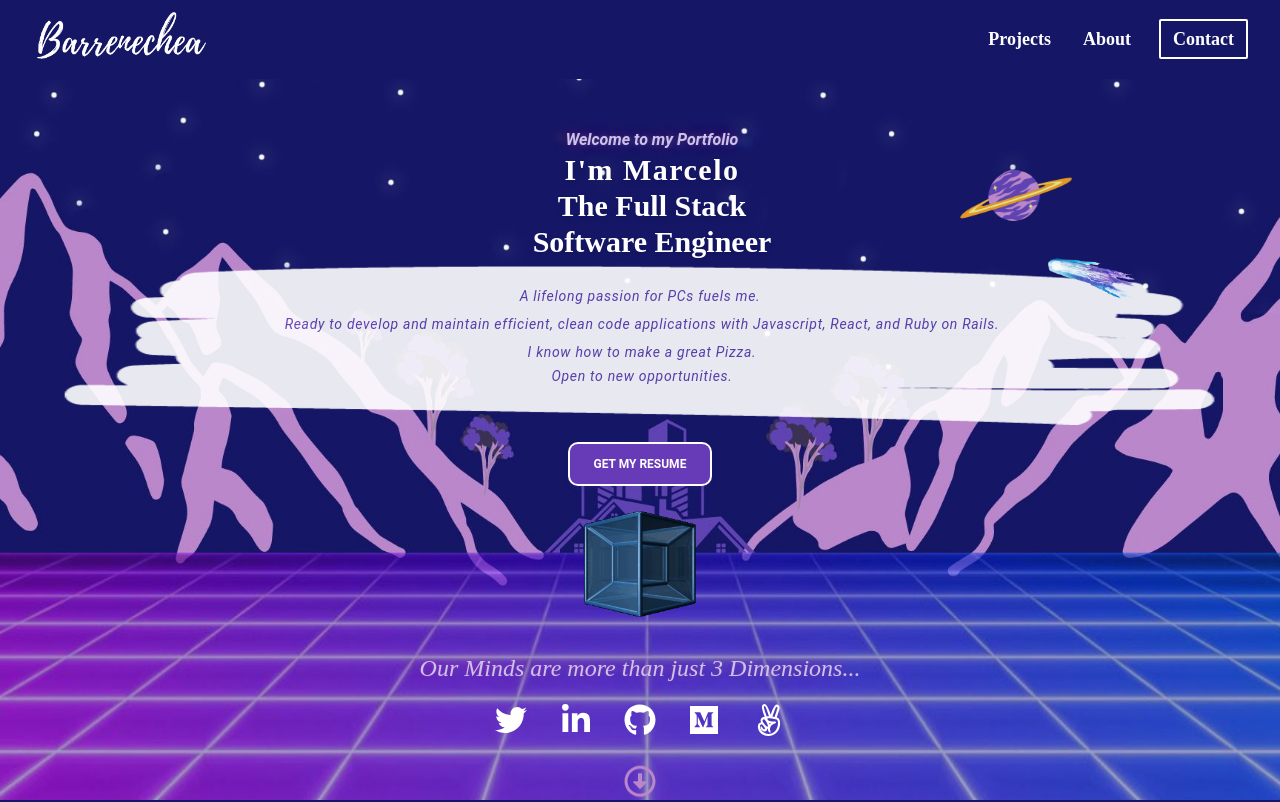
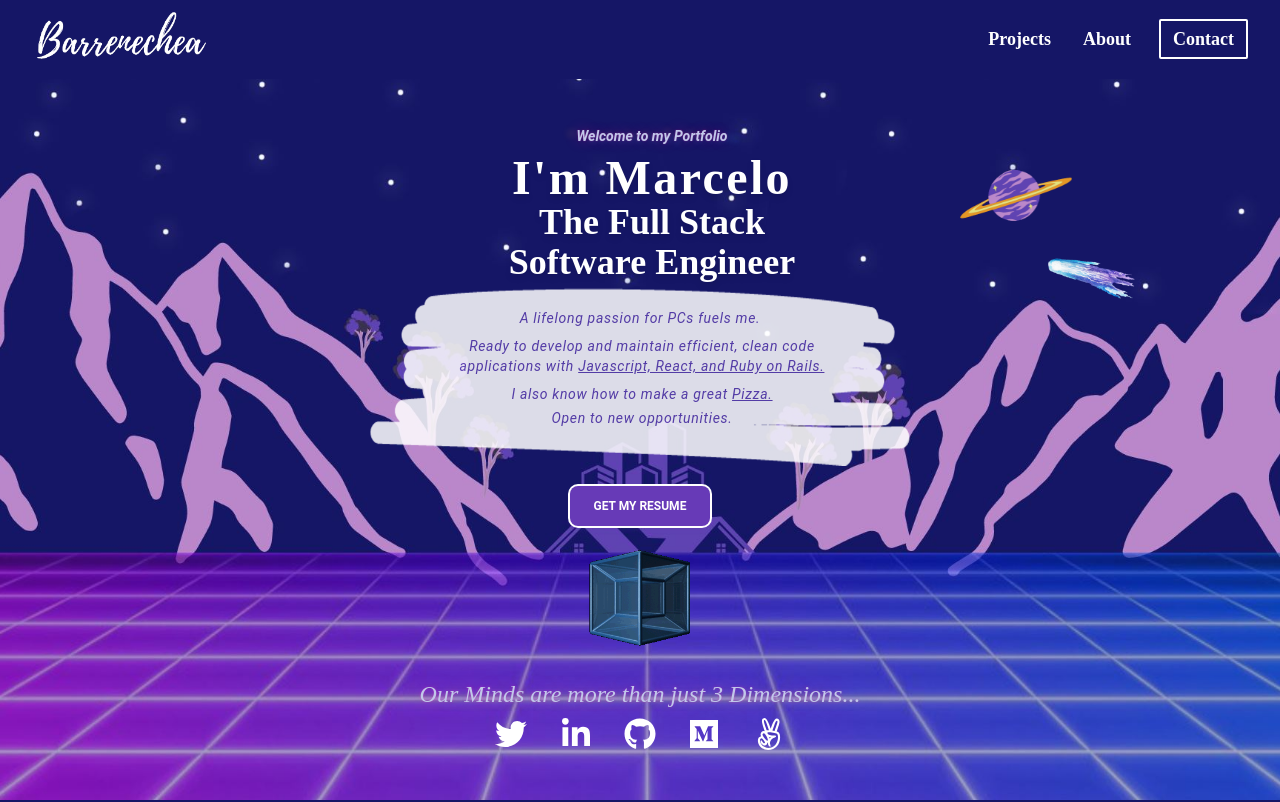
Before and after one commit to chelobotix/Portfolio_React, a React (Vite) app: page / in a window 1280 px wide. Shown: the top 802 px of the page. Built offline with nearby package versions, Linux system fonts and the light colour scheme; a web font is replaced by a local one.

Commit message:
Update hero style

```diff
--- a/src/components/Contact/Contact.jsx
+++ b/src/components/Contact/Contact.jsx
@@ -2,7 +2,7 @@ import SocialMediaIcons from "../SocialMediaIcons/SocialMediaIcons";
 
 const Contact = () => {
   return (
-    <ul className="w-3/4 flex justify-evenly gap-4 p-1 mt-4 mb-2 rounded">
+    <ul className="w-3/4 flex justify-evenly gap-4 p-1 mt-4 lg:mt-1 mb-2 rounded">
       <SocialMediaIcons color={"white"} size={"2rem"} />
     </ul>
   );
--- a/src/components/Hero/Hero.jsx
+++ b/src/components/Hero/Hero.jsx
@@ -43,25 +43,26 @@ const Hero = () => {
         >
           <img src={comet} alt="" />
         </motion.div>
-        <div className="flex flex-col items-center w-11/12 mt-32">
-          <p className="animateText font-semibold italic pl-6">Welcome to my Portfolio</p>
-          <h1 className="text-white font-bold  text-3xl drop-shadow-md font-monument text-center leading-9 tracking-wider pl-6">
+        <div className="flex flex-col items-center w-11/12 mt-20">
+          <p className="animateText text-sm font-semibold italic pl-6 md:py-2">Welcome to my Portfolio</p>
+          <h1 className="text-white font-bold  text-3xl md:text-4xl xl:text-5xl drop-shadow-md font-monument text-center leading-9 tracking-wider pl-6">
             I'm Marcelo
-            <p className=" md:tracking-normal 2xl:text-5xl">The Full Stack</p>
-            <p className=" md:tracking-normal 2xl:text-5xl">Software Engineer</p>
+            <p className=" md:tracking-normal text-2xl md:text-3xl xl:text-4xl">The Full Stack</p>
+            <p className=" md:tracking-normal text-2xl md:text-3xl xl:text-4xl">Software Engineer</p>
           </h1>
 
-          <div className="w-full">
-            <div className={`opacity-90 flex justify-center ${style.frame}`}>
+          <div className="w-full flex justify-center">
+            <div className={`opacity-[0.85] flex justify-center ${style.frame}`}>
               <div className="w-9/12">
                 <p className="text-dark-pink px-1 italic text-sm mb-2 tracking-wider text-center">
                   A lifelong passion for PCs fuels me.
                 </p>
                 <p className="text-dark-pink pl-1 italic text-sm mb-2 tracking-wider leading-5 text-center">
-                  Ready to develop and maintain efficient, clean code applications with Javascript, React, and Ruby on Rails.
+                  Ready to develop and maintain efficient, clean code applications with{" "}
+                  <span className="underline">Javascript, React, and Ruby on Rails.</span>
                 </p>
                 <p className="text-dark-pink pl-1 italic text-sm mb-1 tracking-wider text-center">
-                  I know how to make a great Pizza.
+                  I also know how to make a great <span className="underline">Pizza.</span>
                 </p>
                 <p className="text-dark-pink pl-1 italic text-sm mb-1 tracking-wider text-center">Open to new opportunities.</p>
               </div>
@@ -71,7 +72,7 @@ const Hero = () => {
           <CallAction />
         </div>
         <div>
-          <img className="w-28 h-auto lg:w-40 lg:pb-2 2xl:w-48" src={tesseract} alt="Tesseract" />
+          <img className="w-28 h-auto lg:w-36 lg:pb-2" src={tesseract} alt="Tesseract" />
         </div>
         <div>
           <p className="text-white text-l md:text-xl lg:text-2xl italic font-monument text-center animateText">
@@ -79,7 +80,6 @@ const Hero = () => {
           </p>
           <div className="flex flex-col items-center justify-center">
             <Contact />
-            <DownArrow color={"#ba87CA"} size={"2rem"} />
           </div>
         </div>
       </div>
--- a/src/components/Hero/Hero.module.css
+++ b/src/components/Hero/Hero.module.css
@@ -64,4 +64,5 @@
   background-size: 100% 100%;
   padding-top: 26px;
   padding-bottom: 42px;
+  max-width: 550px;
 }
--- a/src/components/Navbar/Navbar.jsx
+++ b/src/components/Navbar/Navbar.jsx
@@ -12,17 +12,27 @@ const Nav = () => {
 
   const navList = (
     <ul className="mb-4 mt-2 flex flex-col gap-2 lg:mb-0 lg:mt-0 lg:flex-row lg:items-center lg:gap-6">
-      <Typography as="li" variant="small" color="white" className="p-1 font-semibold font-monument text-lg">
+      <Typography
+        as="li"
+        variant="small"
+        color="white"
+        className="p-1 font-semibold font-monument text-lg hover:scale-125 duration-300"
+      >
         <Link to="/#projects">Projects</Link>
       </Typography>
-      <Typography as="li" variant="small" color="white" className="p-1 font-semibold font-monument text-lg">
+      <Typography
+        as="li"
+        variant="small"
+        color="white"
+        className="p-1 font-semibold font-monument text-lg hover:scale-125 duration-300"
+      >
         <Link to="/#about">About</Link>
       </Typography>
       <Typography
         as="li"
         variant="small"
         color="white"
-        className="py-1 px-3 font-semibold font-monument text-lg border-2 border-white rounded-sm"
+        className="py-1 px-3 font-semibold font-monument text-lg border-2 border-white rounded-sm hover:scale-110 duration-300"
       >
         <Link to="/#contact">Contact</Link>
       </Typography>
```
